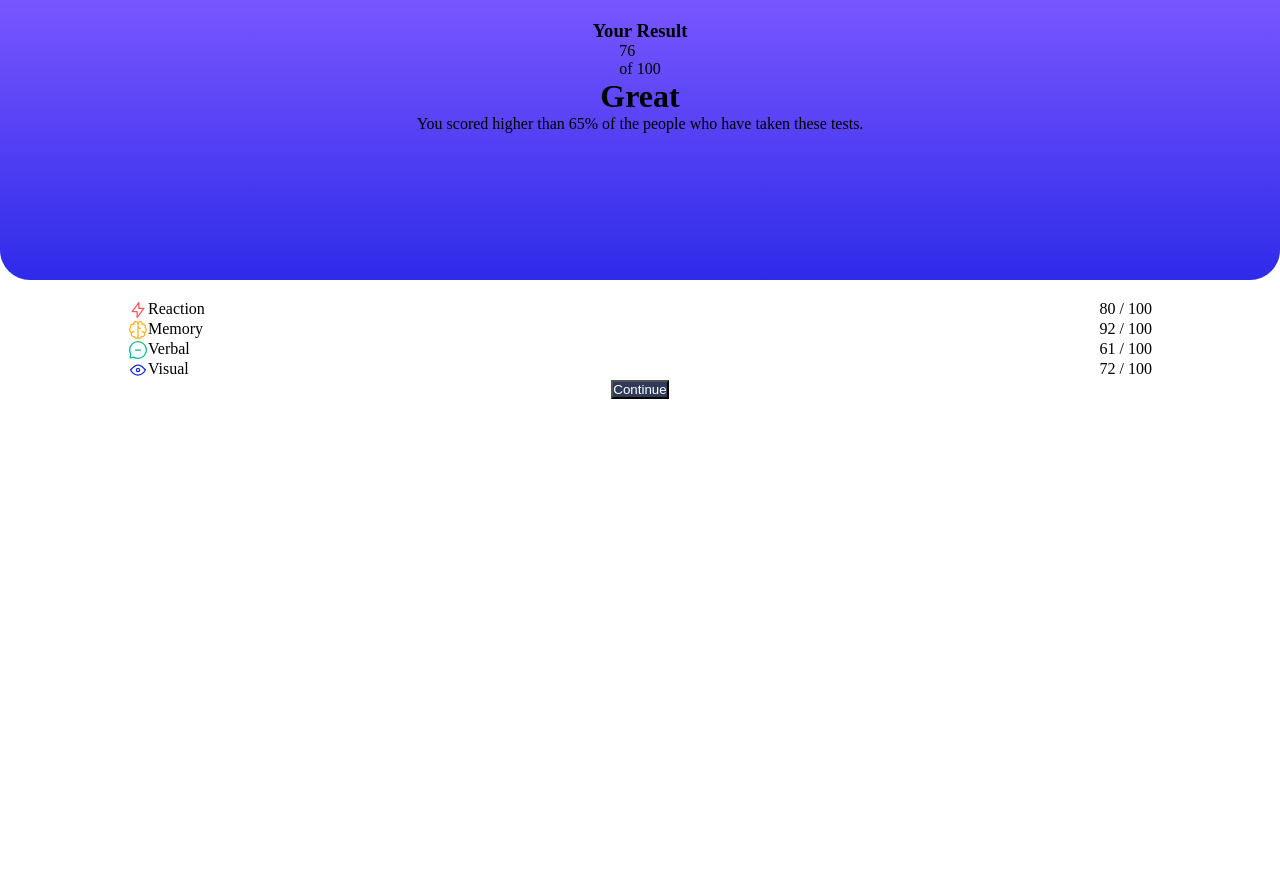
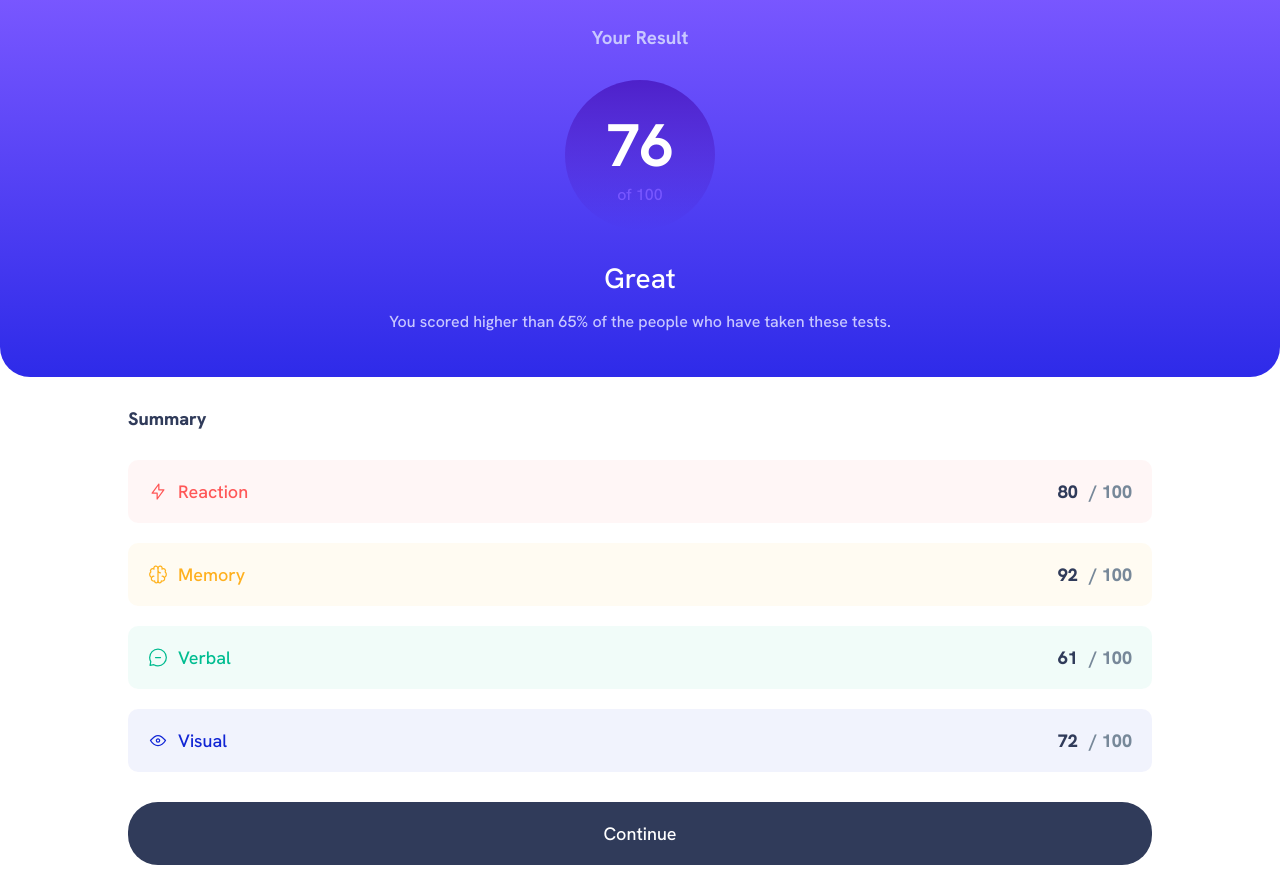
Before and after one commit to ldrennan279/Results-summary-component, a plain HTML site: page index.HTML in a window 1280 px wide. Before the commit the page ends 800 px from the top, so only its background shows below. Drawn offline with Linux system fonts and the light colour scheme.

Commit message:
2nd commit

```diff
--- a/index.HTML
+++ b/index.HTML
@@ -5,54 +5,67 @@
     <meta http-equiv="X-UA-Compatible" content="IE=edge">
     <meta name="viewport" content="width=device-width, initial-scale=1.0">
     <link rel="stylesheet" href="style.css">
+    <link rel="preconnect" href="https://fonts.googleapis.com">
+    <link rel="preconnect" href="https://fonts.gstatic.com" crossorigin>
+    <link href="https://fonts.googleapis.com/css2?family=Hanken+Grotesk:wght@500;700;800&display=swap" rel="stylesheet">
     <title>Result Summary</title>
 </head>
 <body>
     <div class="overall-result-pane">
-        <h3>Your Result</h3>
+        <h3 class="Light-lavender-font your">Your Result</h3>
         <div class="cirle">
-            <p>76</p>
-            <p>of 100</p>
+            <p class="score">76</p>
+            <p class="Light-slate-blue-font">of 100</p>
         </div>
-        <h1>Great</h1>
-        <p>You scored higher than 65% of the people who have taken these tests.</p>
+        <h1 class="mood">Great</h1>
+        <p class="Light-lavender-font msg-text">You scored higher than 65% of the people who have taken these tests.</p>
 
     </div>
     <div class="detail-result-pane">
-        <div class="item-results">
+        <p class="detail-title">Summary</p>
+        <div class="item-results reaction">
             <div class="labelEl">
                 <img src="assets/images/icon-reaction.svg"/>
                 <p>Reaction</p>
             </div>
             <div class="individaul-result">
-                <p><span class="result">80</span> / <span class="total">100</span></p>
+                <p>
+                    <span class="result">80</span>
+                    <span class="total">/ 100</span>
+                </p>
             </div>
         </div>
-        <div class="item-results">
+        <div class="item-results memory">
             <div class="labelEl">
                 <img src="assets/images/icon-memory.svg"/>
                 <p>Memory</p>
             </div>
             <div class="individaul-result">
-                <p><span class="result">92</span> / <span class="total">100</span></p>
+                <p>
+                    <span class="result">92 </span>
+                    <span class="total">/ 100</span>
+                </p>
             </div>
         </div>
-        <div class="item-results">
+        <div class="item-results verbal">
             <div class="labelEl">
                 <img src="assets/images/icon-verbal.svg"/>
                 <p>Verbal</p>
             </div>
             <div class="individaul-result">
-                <p><span class="result">61</span> / <span class="total">100</span></p>
+                <p>
+                    <span class="result">61 </span>
+                    <span class="total">/ 100</span>
+                </p>
             </div>
         </div>
-        <div class="item-results">
+        <div class="item-results visual">
             <div class="labelEl">
                 <img src="assets/images/icon-visual.svg"/>
                 <p>Visual</p>
             </div>
             <div class="individaul-result">
-                <p><span class="result">72</span> / <span class="total">100</span></p>
+                <p><span class="result">72 </span>  <span class="total">/ 100</span></p>
             </div>
         </div>
         <button>Continue</button>
--- a/style.css
+++ b/style.css
@@ -2,6 +2,8 @@
     margin: 0;
     padding: 0;
     box-sizing: border-box;
+    font-family: 'Hanken Grotesk', sans-serif;
+
 }
 :root {
     --Light-red: hsl(0, 100%, 67%);
@@ -27,10 +29,10 @@
 --Dark-gray-blue: hsl(224, 30%, 27%);
 }
 
-/* div.design */
+/* overall result pane design */
 .overall-result-pane,
 .detail-result-pane{
-    padding: 20px;
+
     display: flex;
     flex-direction: column;
     align-items: center;
@@ -38,24 +40,128 @@
 }
 
 .overall-result-pane{
-    height: 35vh;
     background: linear-gradient(var(--Light-slate-blue), var(--Light-royal-blue));
+    padding: 25px 75px;
+}
 
+.cirle{
+    margin: 30px;
+    background: linear-gradient(var(--Violet-blue) ,var(--Persian-blue));
+    border: none;
+    border-radius: 50%;
+    width: 150px;
+    height: 150px;
+    display: flex;
+    flex-direction: column;
+    justify-content: center;
+    align-items: center;
 }
+.msg-text{
+    margin-bottom: 20px;
+}
+
+/* detail result pane design */
+
 .detail-result-pane{
     display: flex;
     flex-direction: column;
 }
+.detail-title,
+.item-results {
+    width: 80vw;
+}
+.detail-title{
+    margin: 30px 0;
+}
 .item-results{
     display: flex;
     justify-content: space-between;
-    width: 80vw;
+    align-items: center;
+    padding: 20px;
 }
 .labelEl{
     display: flex;
     flex-direction: row;
 }
+.labelEl p{
+    margin-left: 10px;
+}
+.reaction,
+.memory,
+.verbal,
+.visual {
+    border: none;
+    border-radius: 10px;
+    margin-bottom: 20px;
+    font-size: 18px;
+}
+.reaction{
+    background-color:hsla(0, 100%, 67%, 0.055) ;
+    color: var(--Light-red);
+}
+.memory{
+    background: hsl(39, 100%, 56%, 0.055);
+    color: var(--Orangey-yellow);
+}
+.verbal{
+    background: hsl(166, 100%, 37%, 0.055);
+    color: var(--Green-teal);
+}
+.visual{
+    background:hsl(234, 85%, 45%, 0.055) ;
+    color: var(--Cobalt-blue);
+}
+.result,
+.total{
+    font-weight: 800;
+}
+.result{
+    color: var(--Dark-gray-blue);
+    margin-right: 7px;
+}
+.total{
+    color: lightslategrey;
+}
 button{
+    width: 80vw;
+    border: none;
+    border-radius: 30px;
+    padding: 20px;
+    margin: 10px;
     background: var(--Dark-gray-blue);
     color: var(--White);
+    cursor: pointer;
+    font-size: 18px;
+    font-family: 'Hanken Grotesk', sans-serif;
 }
+
+/* Font Design */
+
+.Light-lavender-font{
+    color: var(--Light-lavender);
+}
+.Light-slate-blue-font{
+    color: var(--Light-slate-blue);
+}
+
+.score{
+    color: var(--White);
+    font-size: 60px;
+    font-weight: 700;
+}
+.mood{
+    color: var(--White);
+    margin-bottom: 15px;
+    font-size: 28px;
+    font-weight: 500;
+}
+.msg-text{
+    text-align: center;
+}
+
+.detail-title{
+    color: var(--Dark-gray-blue);
+    font-weight: 800;
+    font-size: 18px;
+    text-align: left;
+}
```
Also changed, not shown: design/active-states.jpg (added), design/desktop-design.jpg (added), design/desktop-preview.jpg (added), design/mobile-design.jpg (added).
